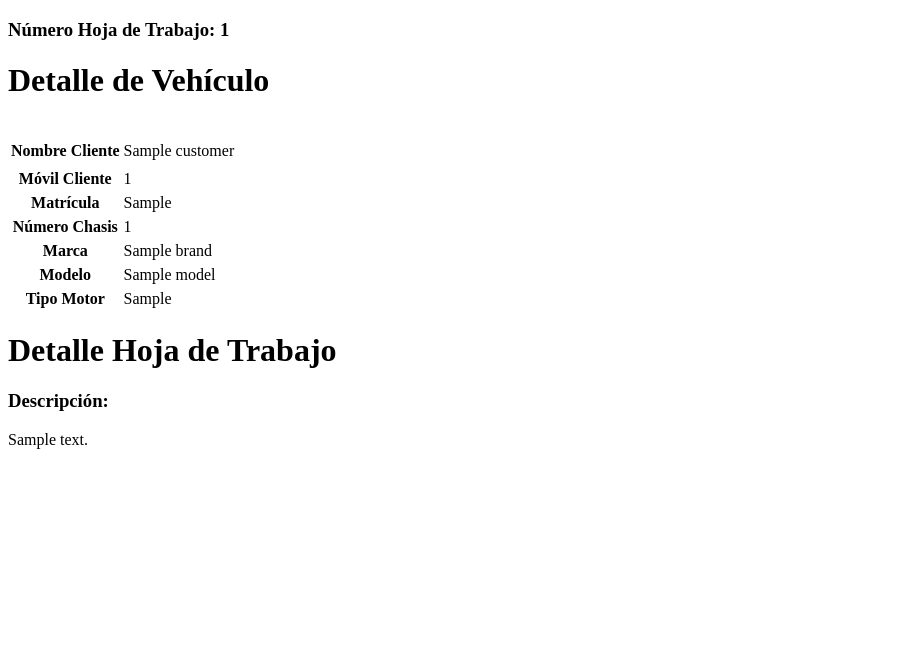
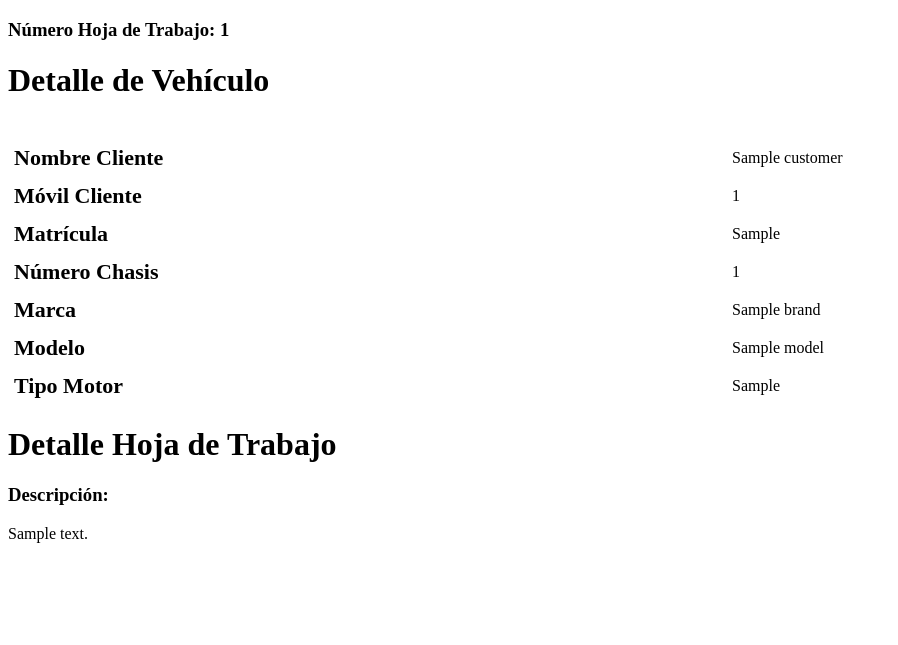
Before and after one commit to Rafriki2308/RafrikiGarage, a Symfony app: template templates/Worksheet/print_form.html.twig in a window 1280 px wide. Shown: the part 28-673 px from the top of the page, without its empty margins (0-898 px from the left). Run offline with Twig, Linux system fonts and the light colour scheme; the template is opened without the code that fills it: most values are stand-ins (such as "Sample title", 1, 10 or a date in 2020); some libraries are stand-ins or nearby versions.

```diff
--- a/templates/Worksheet/print_form.html.twig
+++ b/templates/Worksheet/print_form.html.twig
@@ -4,6 +4,21 @@
     <meta charset="UTF-8">
     <title>{% block title %}Hoja de Trabajo{% endblock %}</title>
     <style type="text/css">
+
+        table {
+        width: 100%;
+        border-collapse: collapse;
+        }
+
+        td, th {
+            padding: 6px;
+            text-align: left;
+        }
+
+        th{
+            font-size: 22px;
+            font-weight: bold;
+        }
 
         img {
             height: 50px;
```
